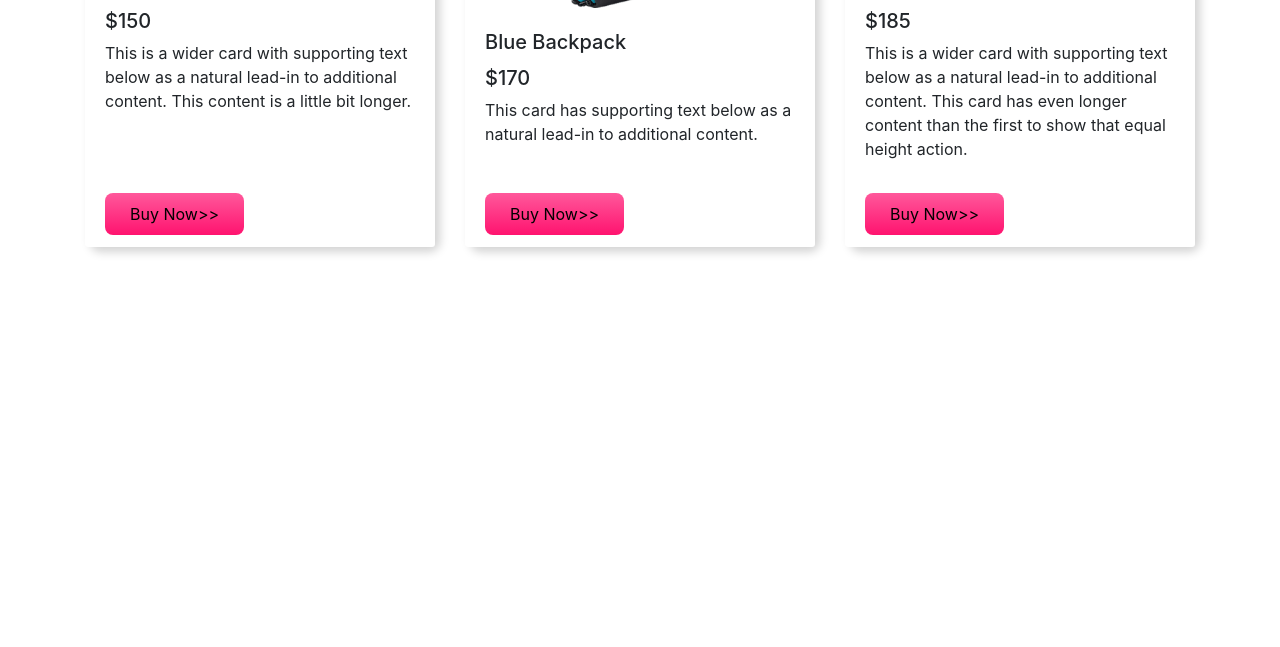
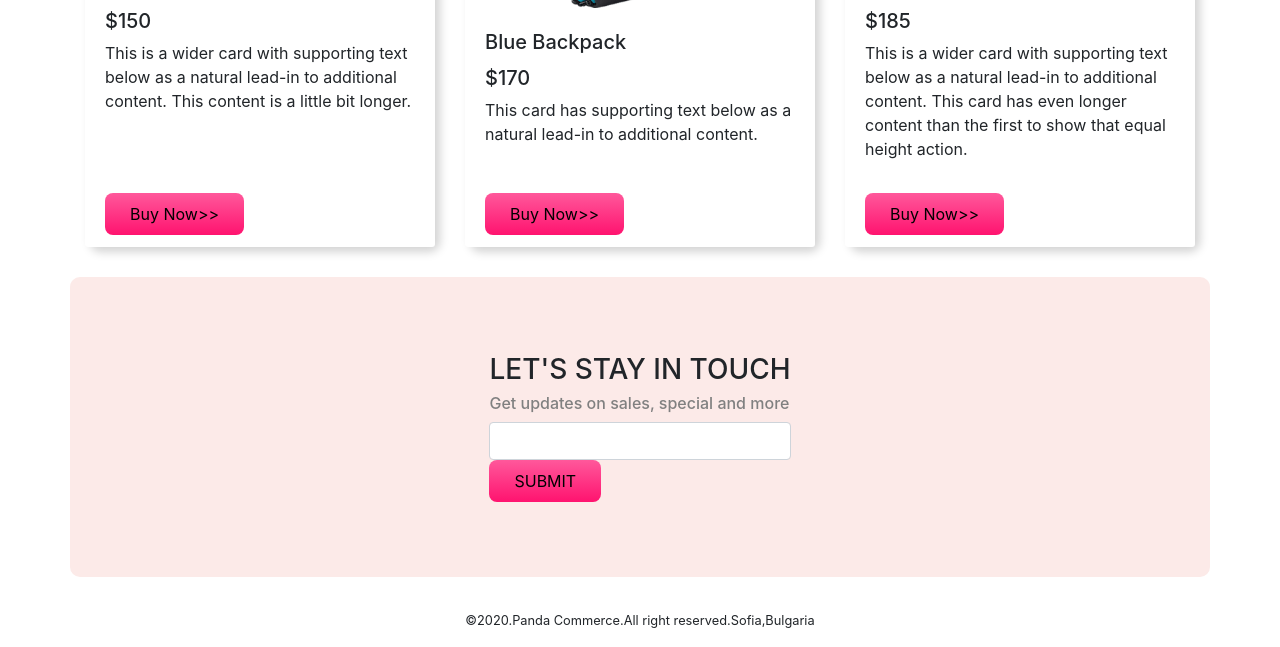
Before and after one commit to shibli20/panda-commerce, a plain HTML site: page index.html in a window 1280 px wide. Shown: the part 1751-2398 px from the top of the page. Before the commit the page ends 2028 px from the top, so only its background shows below. Drawn offline with nearby package versions, Linux system fonts and the light colour scheme.

Commit message:
complete my frist commercial site

```diff
--- a/index.html
+++ b/index.html
@@ -187,6 +187,17 @@
             </div>
           </div>
     </div>
+     <div class="container d-flex align-items-center justify-content-center orange-bg" id="subscribe">
+      <div>
+        <h3>LET'S STAY IN TOUCH</h3>
+        <H6>Get updates on sales, special and more</H6>
+        <input class="form-control" type="text">
+        <button class="buy-now-button">SUBMIT</button>
+      </div>
+     </div>
+     <footer>
+       <p><small>©2020.Panda Commerce.All right reserved.Sofia,Bulgaria</small></p>
+     </footer>
 
     <script src="https://code.jquery.com/jquery-3.4.1.slim.min.js" integrity="sha384-J6qa4849blE2+poT4WnyKhv5vZF5SrPo0iEjwBvKU7imGFAV0wwj1yYfoRSJoZ+n" crossorigin="anonymous"></script>
     <script src="https://cdn.jsdelivr.net/npm/popper.js@1.16.0/dist/umd/popper.min.js" integrity="sha384-Q6E9RHvbIyZFJoft+2mJbHaEWldlvI9IOYy5n3zV9zzTtmI3UksdQRVvoxMfooAo" crossorigin="anonymous"></script>
--- a/style.css
+++ b/style.css
@@ -47,3 +47,12 @@
     background-color: white;
     border-top: none;
 }
+#subscribe{
+    height: 300px;
+}
+#subscribe h6{
+color: gray;
+}
+footer{
+    text-align: center;
+}
```
